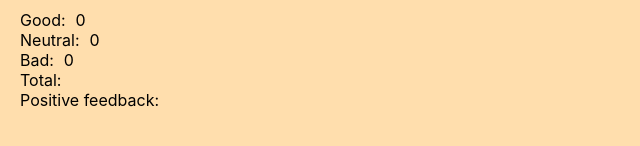
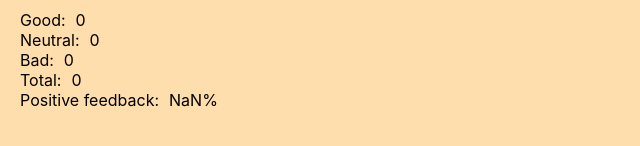
Before and after one commit to Nadiia-Myronenko/goit-react-hw-02-feedback, a React (Create React App) app: page / in a window 1280 px wide. Shown: the part 262-408 px from the top of the page, without its empty margins (0-640 px from the left). Built offline with nearby package versions, Linux system fonts and the light colour scheme.

Commit message:
added two  additional functions

```diff
--- a/src/components/StatisticsCounter/StatisticsCounter.js
+++ b/src/components/StatisticsCounter/StatisticsCounter.js
@@ -53,6 +53,16 @@ class StatisticsCounter extends React.Component {
       return { bad: prevState.bad + 1 };
     });
   };
+  countTotalFeedback = () => {
+    const totalFeedback = this.state.good + this.state.neutral + this.state.bad;
+    return totalFeedback;
+  };
+  countPositiveFeedbackPercentage = () => {
+    const PositiveFeedbackPercentage = Math.round(
+      (this.state.good * 100) / this.countTotalFeedback()
+    );
+    return PositiveFeedbackPercentage;
+  };
 
   render() {
     return (
@@ -73,10 +83,13 @@ class StatisticsCounter extends React.Component {
             Bad:<CounterValue>{this.state.bad}</CounterValue>
           </StatisticsItem>
           <StatisticsItem>
-            Total:<CounterValue></CounterValue>
+            Total:<CounterValue>{this.countTotalFeedback()}</CounterValue>
           </StatisticsItem>
           <StatisticsItem>
-            Positive feedback:<CounterValue></CounterValue>
+            Positive feedback:
+            <CounterValue>
+              {this.countPositiveFeedbackPercentage()}%
+            </CounterValue>
           </StatisticsItem>
         </StatisticsInfo>
       </StatisticsCounterBox>
```
